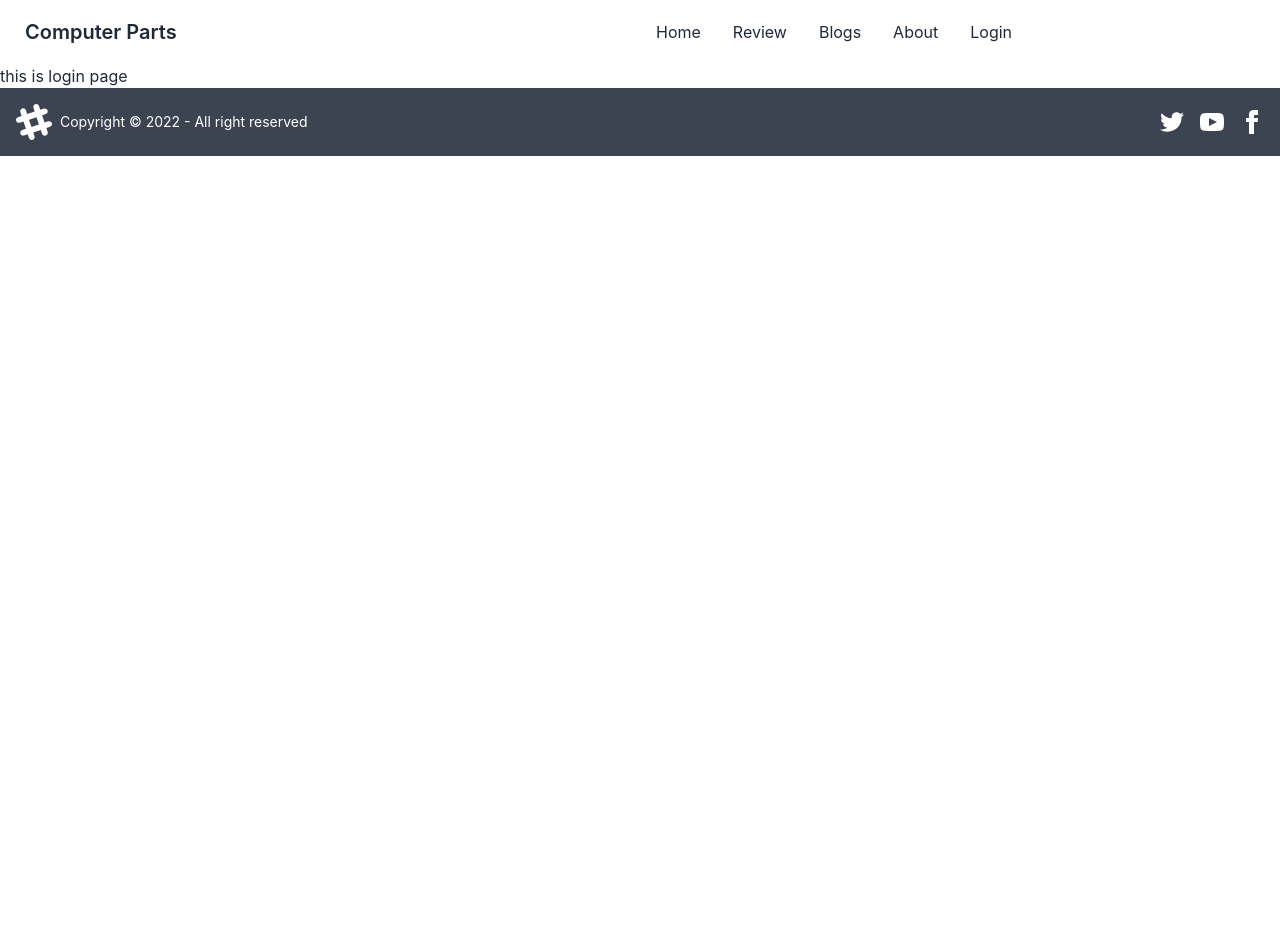
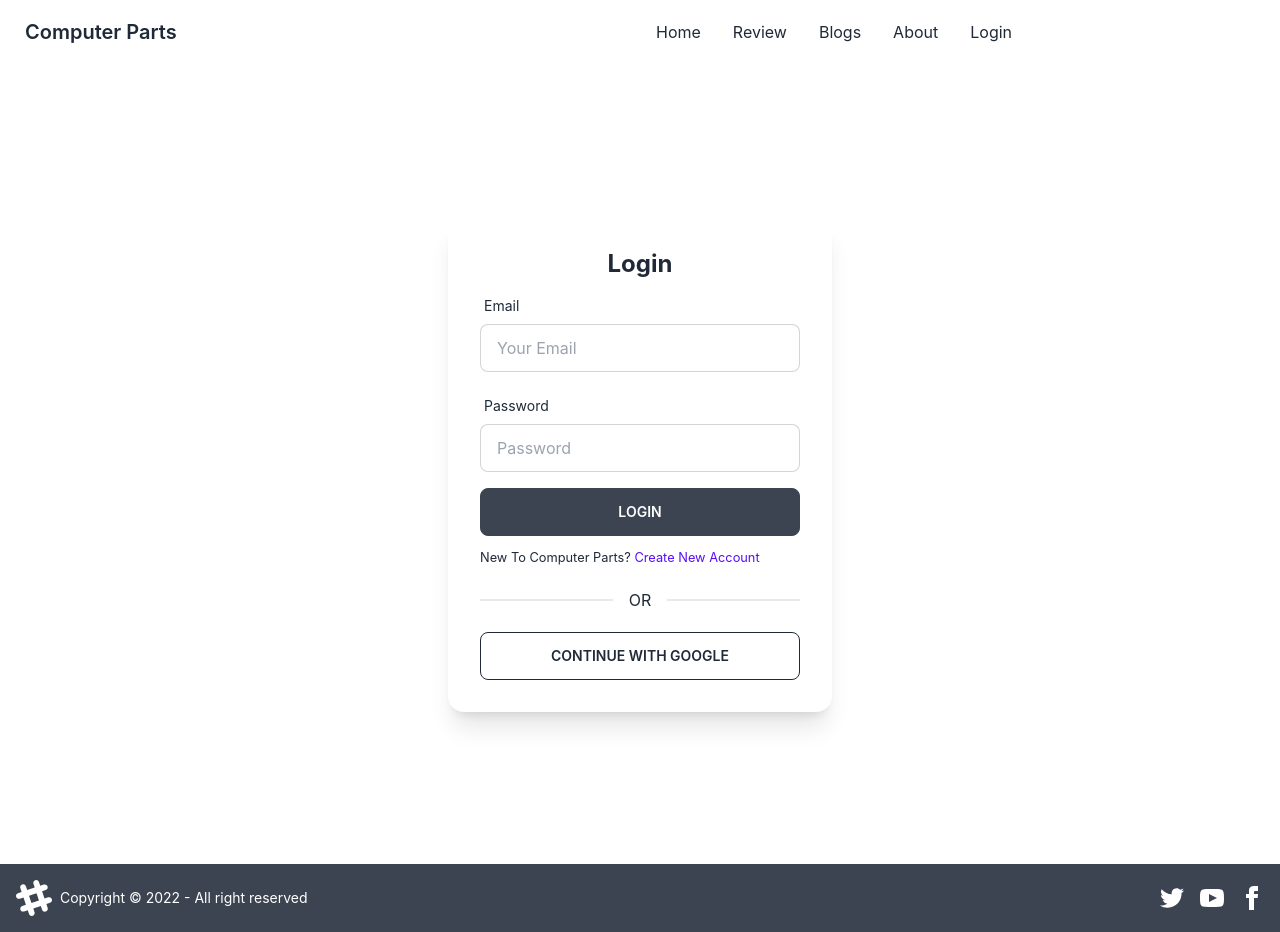
Before and after one commit to Hridoyshom/computer-parts, a React (Create React App) app: page /login in a window 1280 px wide. Before the commit the page ends 800 px from the top, so only its background shows below. Built offline with nearby package versions, Linux system fonts and the light colour scheme; no server answers.

Commit message:
email login added

```diff
--- a/package.json
+++ b/package.json
@@ -11,6 +11,7 @@
     "react": "^18.1.0",
     "react-dom": "^18.1.0",
     "react-firebase-hooks": "^5.0.3",
+    "react-hook-form": "^7.31.2",
     "react-router-dom": "^6.3.0",
     "react-scripts": "5.0.1",
     "web-vitals": "^2.1.4"
--- /dev/null
+++ b/src/Pages/Loading.js
@@ -0,0 +1,11 @@
+import React from 'react';
+
+const Loading = () => {
+    return (
+        <div className='h-screen flex justify-center items-center' >
+            <button class="btn loading">loading</button>
+        </div>
+    );
+};
+
+export default Loading;
--- a/src/Pages/Login.js
+++ b/src/Pages/Login.js
@@ -1,10 +1,102 @@
 import React from 'react';
+import auth from './firebase.init';
+import { useSignInWithEmailAndPassword, useSignInWithGoogle } from 'react-firebase-hooks/auth';
+import { useForm } from "react-hook-form"
+import Loading from './Loading';
+import { Link } from 'react-router-dom';
 
 const Login = () => {
+    const [signInWithGoogle, gUser, gLoading, gError] = useSignInWithGoogle(auth);
+    const { register, formState: { errors }, handleSubmit } = useForm();
+    const [
+        signInWithEmailAndPassword,
+        user,
+        loading,
+        error,
+    ] = useSignInWithEmailAndPassword(auth);
+
+    let signInError;
+
+    if (loading || gLoading) {
+        return <Loading></Loading>
+    }
+    if (error || gError) {
+        signInError = <p className='text-red-500   ' >{error?.message || gError?.message}</p>
+    }
+
+    if (gUser) {
+        console.log(gUser);
+    }
+    const onSubmit = data => {
+        console.log(data);
+        signInWithEmailAndPassword(data.email, data.password);
+    }
     return (
-        <div>
-            <h2>this is login page</h2>
+        <div className='flex h-screen justify-center items-center' >
+            <div className="card w-96 bg-base-100 shadow-xl">
+                <div className="card-body">
+                    <h2 className="text-center text-2xl font-bold">Login</h2>
+                    <form onSubmit={handleSubmit(onSubmit)}>
+
+                        <div class="form-control w-full max-w-xs">
+                            <label class="label">
+                                <span class="label-text">Email</span>
+
+                            </label>
+                            <input type="email" placeholder="Your Email" class="input input-bordered w-full max-w-xs"
+                                {...register("email", {
+                                    required: {
+                                        value: true,
+                                        message: 'email is required'
+                                    },
+                                    pattern: /[a-z0-9]+[a-z]+\.[a-z]{2,3}/,
+                                    message: 'provide a valid email'
+                                })} />
+                            <label class="label">
+                                {errors.email?.type === 'required' && <span class="label-text-alt text-red-500 ">{errors.email.message}</span>}
+                                {errors.email?.type === 'pattern' && <span class="label-text-alt text-red-500 ">{errors.email.message}</span>}
+
+
+                            </label>
+                        </div>
+                        <div class="form-control w-full max-w-xs">
+                            <label class="label">
+                                <span class="label-text">Password</span>
+
+                            </label>
+                            <input type="password" placeholder="Password" class="input input-bordered w-full max-w-xs"
+                                {...register("password", {
+                                    required: {
+                                        value: true,
+                                        message: 'password is required'
+                                    },
+                                    minLength: 6,
+                                    message: 'must be 6 character'
+                                })} />
+                            <label class="label">
+                                {errors.password?.type === 'required' && <span class="label-text-alt text-red-500 ">{errors.password.message}</span>}
+                                {errors.password?.type === 'minlength' && <span class="label-text-alt text-red-500 ">{errors.password.message}</span>}
+
+
+                            </label>
+                        </div>
+
+
+                        {signInError}
+                        <input className='btn w-full max-w-xs' type="submit" value="Login" />
+                    </form>
+                    <p><small>New To Computer Parts? <Link className='text-primary' to='/signup'>Create New Account</Link></small></p>
+                    <div className="divider">OR</div>
+                    <button onClick={() => signInWithGoogle()}
+                        className='btn btn-outline' >Continue With Google
+
+                    </button>
+
+
+                </div>
+            </div>
         </div>
+
     );
 };
 
--- a/src/Pages/firebase.init.js
+++ b/src/Pages/firebase.init.js
@@ -1,6 +1,6 @@
 // Import the functions you need from the SDKs you need
 import { initializeApp } from "firebase/app";
-import { initializeApp } from "firebase/auth";
+import { getAuth } from "firebase/auth";
 // TODO: Add SDKs for Firebase products that you want to use
 // https://firebase.google.com/docs/web/setup#available-libraries
 
```
Also changed, not shown: 1 other file (tests, documents, lock files or other folders).
